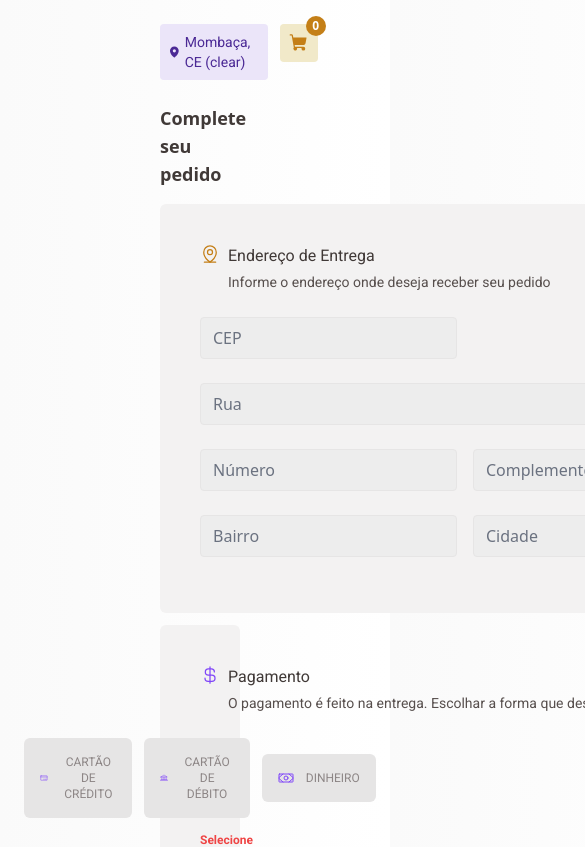
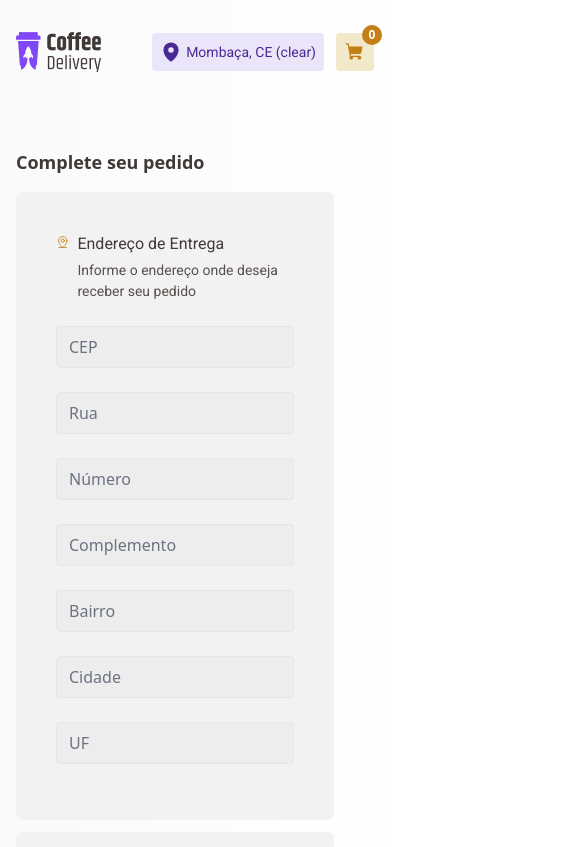
Before and after one commit to italocc-git/coffee-delivery, a React (Vite) app: page /checkout in a window 390 px wide. Shown: the top 847 px of the page, 585 px wide, since content can reach past the window. Built offline with nearby package versions, Linux system fonts and the light colour scheme.

Commit message:
Ultimos ajustes de responsividade

```diff
--- a/src/components/Button/index.tsx
+++ b/src/components/Button/index.tsx
@@ -33,10 +33,12 @@ export const Button = ({ layout, title, icon: Icon, ...rest }: ButtonProps) => {
     return (
       <button
         {...rest}
-        className="flex items-center justify-center gap-1 bg-base-button hover:bg-base-hover text-base-title  w-[91px]  rounded-lg py-2 cursor-pointer transition-colors"
+        className="flex items-center justify-center gap-1 bg-base-button hover:bg-base-hover text-base-title  max-w-[91px]  rounded-lg py-2 cursor-pointer transition-colors px-2"
       >
         <Icon className="text-product-purple" size={18} />
-        <span className="text-xs text-base-text font-roboto">{title}</span>
+        <span className="text-xs text-base-text font-roboto sm:hidden">
+          {title}
+        </span>
       </button>
     )
   }
--- a/src/components/Cart/index.tsx
+++ b/src/components/Cart/index.tsx
@@ -18,7 +18,7 @@ export const Cart = () => {
               alt="coffee"
               className="w-[64px] h-[64px]"
             />
-            <div className="flex flex-col gap-1 w-full ">
+            <div className="flex flex-col  gap-1 w-full ">
               <div className="flex justify-between">
                 <h1 className="font-roboto text-base-subtitle text-sm">
                   {cartItem.title}
--- a/src/components/CatalogCard/index.tsx
+++ b/src/components/CatalogCard/index.tsx
@@ -39,8 +39,8 @@ export const CatalogCard = (coffeeItem: CatalogCardProps) => {
       </p>
 
       <div className="flex items-center justify-between gap-[20px] absolute bottom-4 ">
-        <span className="text-base-text text-sm font-roboto">
-          <b className="text-[24px] font-extrabold font-baloo">
+        <span className="text-base-text font-roboto">
+          <b className="text-[24px] sm:text-base font-extrabold font-baloo">
             {priceFormatter.format(price)}
           </b>
         </span>
--- a/src/components/Header/index.tsx
+++ b/src/components/Header/index.tsx
@@ -7,7 +7,7 @@ export const Header = () => {
   const { cart, clearCoffeeListCart } = useCart()
 
   return (
-    <nav className="flex items-center justify-between h-[104px] px-[160px]">
+    <nav className="flex items-center justify-between h-[104px] px-[160px] md:px-[80px] sm:px-4 lg:mb-11 ">
       <Link to="/">
         <img src={logo} alt="logo" className="h-10" />
       </Link>
--- a/src/components/SelectCreditCard/index.tsx
+++ b/src/components/SelectCreditCard/index.tsx
@@ -13,7 +13,8 @@ export const SelectCreditCard = ({
   return (
     <button
       {...rest}
-      className="flex items-center gap-3 p-4 border border-base-button  border-hidden focus:border bg-base-button focus:outline-none focus:ring focus:ring-product-purple hover:bg-base-hover transition-colors rounded-[6px] cursor-pointer"
+      className="flex items-center justify-center gap-2 p-4 border border-base-button  border-hidden focus:border bg-base-button focus:outline-none focus:ring focus:ring-product-purple hover:bg-base-hover transition-colors rounded-[6px] cursor-pointer
+      w-full min-w-[160px]"
     >
       <Icon className="text-product-purple" size={16} />
       <span className="text-base-label font-roboto text-xs">{method}</span>
--- a/src/pages/Checkout/components/FillOrder/index.tsx
+++ b/src/pages/Checkout/components/FillOrder/index.tsx
@@ -34,13 +34,13 @@ export const FillOrder = ({
     'flex items-center gap-1 p-3 bg-base-input border border-base-button focus:outline-none focus:border focus:border-product-yellow-dark rounded-md max-h-[42px] text-base-text '
   const errorClass = 'text-red-500 text-xs font-roboto font-semibold'
   return (
-    <div className="flex-grow ">
+    <div className="flex-grow">
       <h1 className="font-baloo text-lg font-bold text-base-subtitle mb-4 ">
         Complete seu pedido
       </h1>
-      <div className="flex flex-wrap gap-3 mr-10">
-        <div className="bg-base-card rounded-[6px] p-10">
-          <div className="flex items-start gap-2 w-[560px] mb-6">
+      <div className="flex flex-wrap gap-3 mr-10 ">
+        <div className="bg-base-card rounded-[6px] p-10 w-full ">
+          <div className="flex items-start gap-2 max-w-[560px] mb-6">
             <MapPinLine className="text-product-yellow-dark" size={20} />
             <div className="flex flex-col gap-1 font-roboto">
               <span className="text-base-subtitle ">Endereço de Entrega</span>
@@ -50,8 +50,8 @@ export const FillOrder = ({
             </div>
           </div>
 
-          <div className="flex flex-wrap gap-2 items-start">
-            <div className="flex flex-col  ">
+          <div className="flex flex-col gap-2 items-start">
+            <div className="flex  flex-col w-full max-w-[550px] ">
               <input
                 id="cep"
                 className={inputClass}
@@ -64,7 +64,7 @@ export const FillOrder = ({
                 )}
               </div>
             </div>
-            <div className="flex flex-col w-full">
+            <div className="flex flex-col w-full sm:max-w-[550px]">
               <input
                 className={inputClass}
                 placeholder="Rua"
@@ -76,8 +76,8 @@ export const FillOrder = ({
                 </span>
               </div>
             </div>
-            <div className="flex gap-4 w-full">
-              <div className="flex flex-col ">
+            <div className="flex sm:flex-col gap-2 w-full sm:max-w-[550px]">
+              <div className="flex flex-col  ">
                 <input
                   className={inputClass}
                   placeholder="Número"
@@ -89,16 +89,17 @@ export const FillOrder = ({
                   )}
                 </div>
               </div>
-              <input
-                className={inputClass}
-                placeholder="Complemento"
-                style={{ flex: 1 }}
-                {...register('complement')}
-              />
+              <div className="flex flex-col flex-grow ">
+                <input
+                  className={`${inputClass} mb-4`}
+                  placeholder="Complemento"
+                  {...register('complement')}
+                />
+              </div>
             </div>
 
-            <div className="flex  gap-4 w-full">
-              <div className="flex flex-col  ">
+            <div className="flex sm:flex-col  gap-2 w-full sm:max-w-[550px]">
+              <div className="flex flex-col   ">
                 <input
                   className={inputClass}
                   placeholder="Bairro"
@@ -112,7 +113,7 @@ export const FillOrder = ({
                   )}
                 </div>
               </div>
-              <div className="flex flex-col  flex-grow ">
+              <div className="flex flex-col  flex-grow  ">
                 <input
                   className={inputClass}
                   placeholder="Cidade"
@@ -124,7 +125,7 @@ export const FillOrder = ({
                   )}
                 </div>
               </div>
-              <div className="flex flex-col  w-[60px]">
+              <div className="flex flex-col  min-w-[60px]">
                 <input
                   className={inputClass}
                   placeholder="UF"
@@ -140,8 +141,8 @@ export const FillOrder = ({
           </div>
         </div>
 
-        <div className="bg-base-card rounded-[6px] p-10 w-full ">
-          <div className="flex items-start gap-2  w-[560px] mb-6">
+        <div className="bg-base-card rounded-[6px] p-10 ">
+          <div className="flex items-start gap-2  max-w-[560px] mb-6">
             <CurrencyDollar className="text-product-purple " size={20} />
             <div className="flex flex-col  gap-1 font-roboto">
               <span className="text-base-subtitle ">Pagamento</span>
@@ -152,7 +153,7 @@ export const FillOrder = ({
             </div>
           </div>
 
-          <div className="flex items-center justify-center gap-3 w-full text-product-purple">
+          <div className="flex sm:flex-col items-center justify-center gap-3 w-full max-w-[506px] text-product-purple">
             <SelectCreditCard
               method="CARTÃO DE CRÉDITO"
               icon={CreditCard}
--- a/src/pages/Checkout/components/SelectedCoffee/index.tsx
+++ b/src/pages/Checkout/components/SelectedCoffee/index.tsx
@@ -43,7 +43,7 @@ export const SelectedCoffee = ({
   return (
     <form
       onSubmit={handleSubmit(handleSubmitCoffee)}
-      className="flex flex-col gap-6 p-10 bg-base-card rounded-[6px] rounded-tr-[44px] rounded-bl-[44px] w-full"
+      className="flex flex-col gap-6 p-10 bg-base-card rounded-[6px] rounded-tr-[44px] rounded-bl-[44px]  min-w-[330px]"
     >
       <div>
         <Cart />
--- a/src/pages/Checkout/index.tsx
+++ b/src/pages/Checkout/index.tsx
@@ -27,7 +27,7 @@ export const Checkout = () => {
   })
 
   return (
-    <div className="flex lg:flex-col lg:gap-6 justify-between px-[160px] lg:mb-11 ">
+    <div className="flex justify-between px-[160px] lg:flex-col lg:gap-6 md:px-[80px] sm:px-4 lg:mb-11 ">
       <FillOrder
         form={form}
         setPaymentMethod={setPaymentMethod}
--- a/src/pages/Home/index.tsx
+++ b/src/pages/Home/index.tsx
@@ -3,7 +3,7 @@ import { Introduction } from './components/Introduction'
 
 export const Home = () => {
   return (
-    <div className="px-[160px]">
+    <div className="px-[160px]  sm:px-[80px]">
       <Introduction />
       <CoffeeList />
     </div>
--- a/src/pages/Success/index.tsx
+++ b/src/pages/Success/index.tsx
@@ -19,7 +19,7 @@ export const Success = () => {
 
   if (location.state) {
     return (
-      <div className="px-[160px]">
+      <div className="px-[160px] md:px-[80px] mb-10">
         <div className="flex flex-col gap-2">
           <h1 className="font-baloo font-extrabold text-[32px] text-product-yellow-dark">
             Uhu! Pedido confirmado
@@ -28,8 +28,8 @@ export const Success = () => {
             Agora é só aguardar que logo o café chegará até você
           </span>
         </div>
-        <div className="flex items-start justify-between w-full mt-10">
-          <div className="flex flex-col items-start p-10 gap-8 border-2 border-product-purple-dark rounded-[6px] rounded-tr-[36px] rounded-bl-[36px] w-[526px]">
+        <div className="flex sm:flex-col items-start justify-between w-full mt-10">
+          <div className="flex flex-col items-start p-10 gap-8 border-2 border-product-purple-dark rounded-[6px] rounded-tr-[36px] rounded-bl-[36px] max-w-[526px]">
             <div className="flex items-center gap-5">
               <MapPin
                 weight="fill"
--- a/tailwind.config.js
+++ b/tailwind.config.js
@@ -2,8 +2,8 @@ module.exports = {
   content: ['./src/**/*.tsx'],
   theme: {
     screens: {
-      sm: '320px',
-      md: { max: '800px' },
+      sm: { min: '320px', max: '734px' },
+      md: { min: '735px', max: '1000px' },
       lg: { max: '1300px' },
       xl: '1300px',
     },
```
Also changed, not shown: src/pages/Home/components/Introduction/index.tsx (+6 -6 lines).
